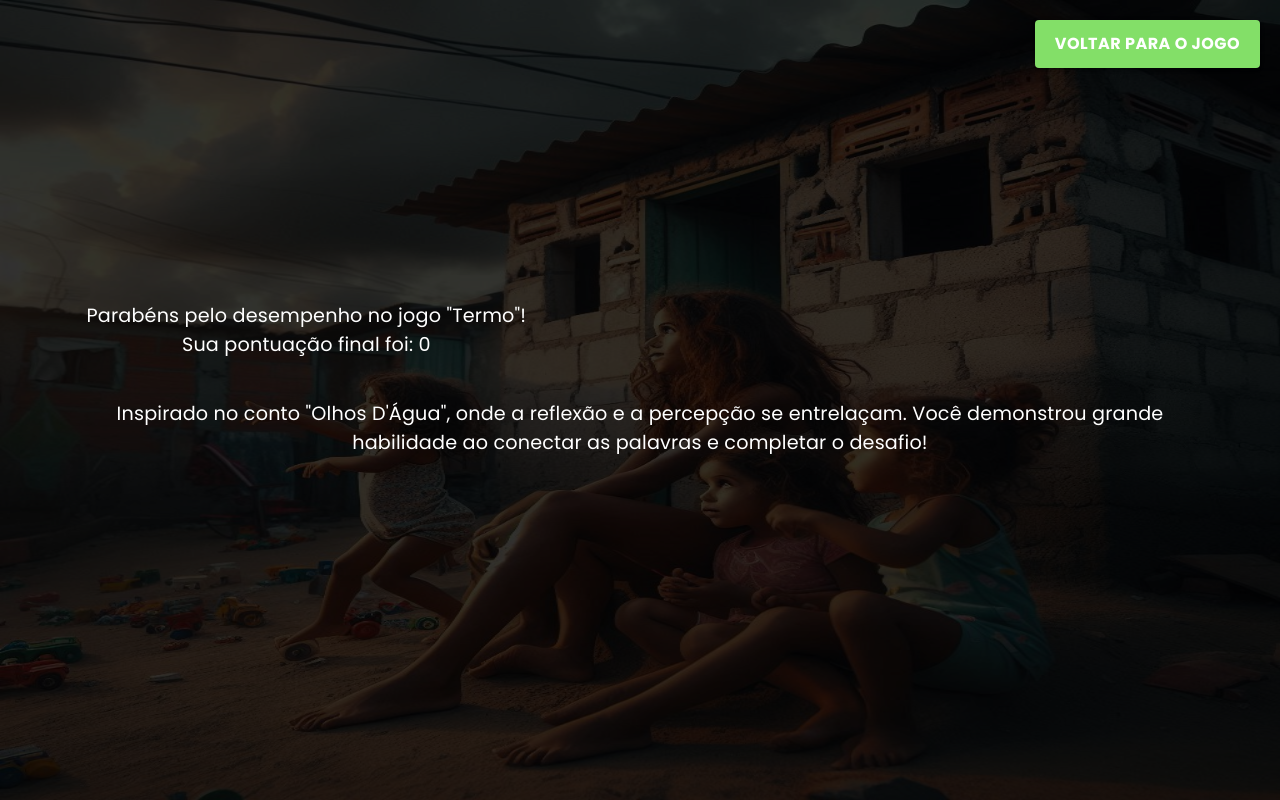
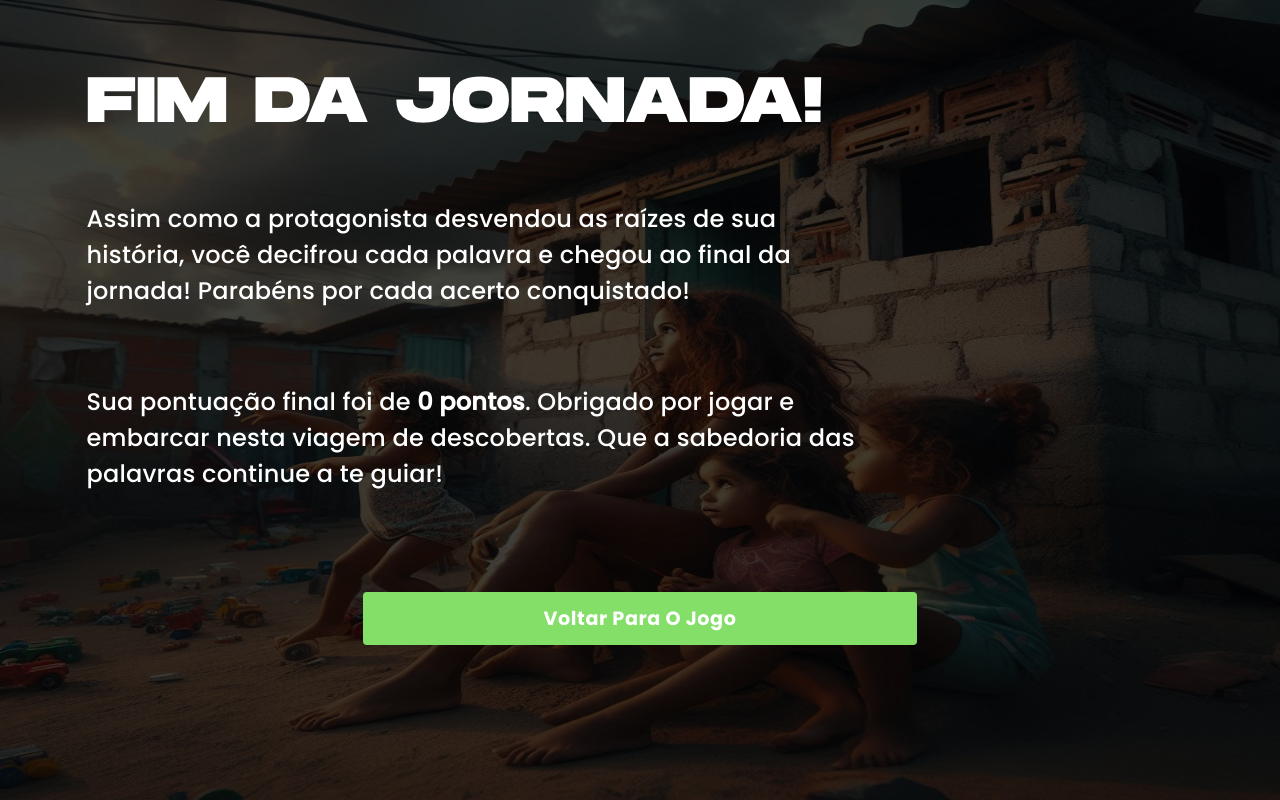
Before and after one commit to dePaula06/educationalTerm, a React (Vite) app: page /score in a window 1280 px wide. Built offline with nearby package versions, Linux system fonts and the light colour scheme.

Commit message:
chore: finalization of page

```diff
--- a/src/pages/score/score.css
+++ b/src/pages/score/score.css
@@ -26,7 +26,7 @@
     width: 100%;
     height: 100%;
     background-color: #000;
-    opacity: 0.8; /* Opacidade escura para contraste */
+    opacity: 0.75; /* Opacidade escura para contraste */
     z-index: 1; /* Fica acima da imagem de fundo */
   }
 
@@ -41,38 +41,11 @@
     align-items: flex-start;
     padding: 5%; /* Ajuste para dar espaço nas margens */
     min-height: 100vh; /* Altura mínima para permitir rolagem */
+    overflow-y: auto; /* Adiciona rolagem vertical quando necessário */
   }
-
-  /* Adicionando estilo para o texto de parabéns e pontuação */
-  .contentScore h1 {
-    font-family: "Poppins-Medium", sans-serif;
-    font-size: 2rem;
-    margin-bottom: 20px;
+  .buttonContainer {
+    display: flex;
+    justify-content: center; /* Centraliza o botão horizontalmente */
+    width: 100%;
+    margin-top: 100px; /* Ajuste a margem conforme necessário */
   }
-
-  .contentScore p {
-    font-family: "Poppins-Regular", sans-serif;
-    font-size: 1.2rem;
-    margin-bottom: 40px;
-  }
-
-  button {
-    position: absolute;
-    top: 20px;
-    right: 20px;
-    font-family: 'Poppins-Bold', sans-serif;
-    font-size: 1rem;
-    padding: 10px 20px;
-    background-color: #83DF68;
-    color: white;
-    border: none;
-    border-radius: 5px;
-    cursor: pointer;
-    transition: background-color 0.3s ease;
-    z-index: 3; /* Garantindo que o botão fique acima dos outros elementos */
-  }
-
-
-  button:hover {
-    background-color: #6bba4a; /* Efeito de hover */
-  }
--- a/src/pages/score/score.jsx
+++ b/src/pages/score/score.jsx
@@ -1,6 +1,6 @@
-import React from 'react';
-import { Typography, Button } from '@mui/material';
-import { useLocation } from 'react-router-dom';
+import React from "react";
+import { Typography, Button } from "@mui/material";
+import { useLocation } from "react-router-dom";
 
 // Importando o estilo
 import "./score.css";
@@ -15,26 +15,53 @@ function ScorePage() {
       <div className="imageBackgroundScore" />
       <div className="blackOpacityScore" />
       <div className="contentScore">
-        <Typography align="center" sx={{color: "#fff", fontFamily: "Poppins-Medium", fontSize: "2rem", marginBottom: '20px'}}>
-          Parabéns pelo desempenho no jogo "Termo"! <br />
-          Sua pontuação final foi: {score}
+        <Typography
+          sx={{
+            fontFamily: "MonumentExtend-UltraBold",
+            fontSize: { xs: "2rem", sm: "3rem", md: "3.5rem", lg: "4rem" },
+            marginTop: { xs: "-25px", sm: "-50px", md: "-100px" },
+          }}
+        >
+          FIM DA JORNADA!
         </Typography>
-        <Typography align="center" sx={{color: "#fff", fontFamily: "Poppins-Regular", fontSize: "1.2rem", marginBottom: '40px'}}>
-          Inspirado no conto "Olhos D'Água", onde a reflexão e a percepção se entrelaçam. Você demonstrou grande habilidade ao conectar as palavras e completar o desafio!
+        <Typography
+          sx={{
+            fontFamily: "Poppins-Medium",
+            fontSize:  { xs: "1rem", sm: "1.3rem", md: "1.5rem", lg: "1.5rem" },
+            marginTop: "50px",
+            width: "70%",
+          }}
+        >
+          Assim como a protagonista desvendou as raízes de sua história, você
+          decifrou cada palavra e chegou ao final da jornada! Parabéns por cada
+          acerto conquistado!
         </Typography>
-      </div>
-
-      {/* Botão posicionado no canto superior direito */}
+        <Typography
+          sx={{
+            fontFamily: "Poppins-Medium",
+            fontSize: { xs: "1rem", sm: "1.3rem", md: "1.5rem", lg: "1.5rem" },
+            marginTop: "75px",
+            width: "70%"
+          }}
+        >
+          Sua pontuação final foi de{" "}
+          <span
+            style={{ fontWeight: "bold" }}
+          >
+            {score} pontos
+          </span>
+          . Obrigado por jogar e embarcar nesta viagem de descobertas. Que a
+          sabedoria das palavras continue a te guiar!
+        </Typography>
+        <div className="buttonContainer">
           <Button
-        variant="contained"
-        color="primary"
             onClick={() => window.location.href = '/'}
             sx={{
-          position: 'absolute',
-          top: '20px',
-          right: '20px',
-          fontSize: '1rem',
+              fontSize: {lg: "1.2rem", md: "1.2rem", xs: "1rem"},
+              width: "50%",
               fontFamily: 'Poppins-Bold',
+              color: "#fff",
+              textTransform: "capitalize",
               padding: '10px 20px',
               backgroundColor: '#83DF68', // Cor do botão
               "&:hover": {
@@ -45,6 +72,8 @@ function ScorePage() {
             Voltar para o Jogo
           </Button>
         </div>
+      </div>
+    </div>
   );
 }
 
```
Lines whose indentation alone changed are shown as unchanged.
